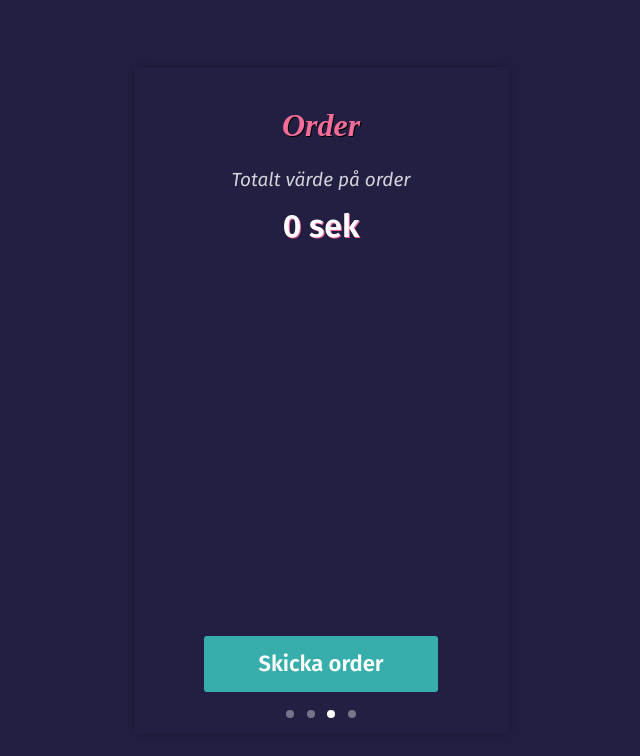
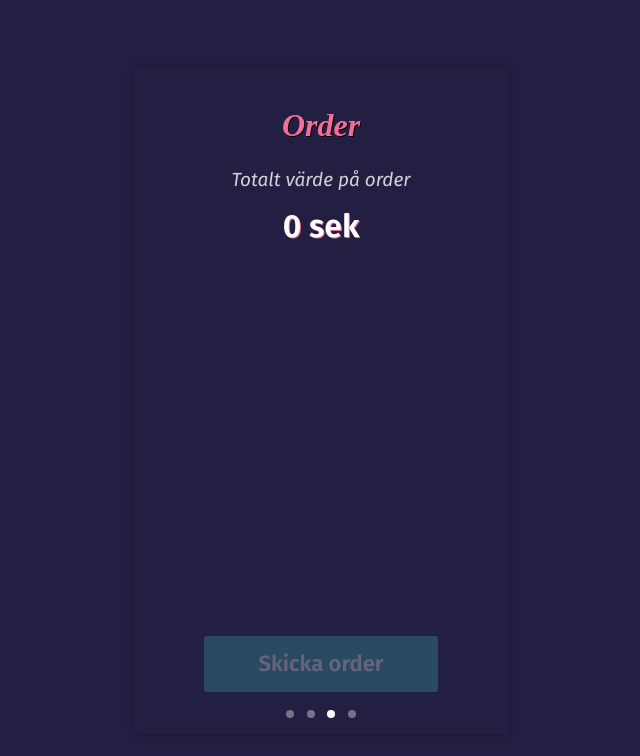
Before and after one commit to Magic-Poopers/Where-its-at, a React (Vite) app: page /sendorder in a window 1280 px wide. Shown: the top 756 px of the page, without its empty margins (319-959 px from the left). Built offline with nearby package versions, Linux system fonts and the light colour scheme; a web font is replaced by a local one.

Commit message:
Disabled Send Order btn if cart is empty

```diff
--- a/src/components/PrimaryButton.jsx
+++ b/src/components/PrimaryButton.jsx
@@ -1,10 +1,15 @@
 import React from "react";
 import styles from "./PrimaryButton.module.css";
 
-const PrimaryButton = ({ children, onClick }) => {
+const PrimaryButton = ({ children, onClick, isDisabled }) => {
+
   return (
-    <button type="button" className={styles.btn} onClick={onClick}>
-      {children}
+    <button
+      type="button"
+      className={isDisabled ? `${styles.btn} ${styles.disabled}` : styles.btn}
+      onClick={onClick}
+      disabled={isDisabled}>
+        {children}
     </button>
   );
 };
--- a/src/components/PrimaryButton.module.css
+++ b/src/components/PrimaryButton.module.css
@@ -18,3 +18,7 @@
   width: fit-content;
   cursor: pointer;
 }
+
+.disabled {
+  opacity: .3;
+}
--- a/src/pages/Orders.jsx
+++ b/src/pages/Orders.jsx
@@ -9,6 +9,7 @@ import { useNavigate } from "react-router-dom";
 const Orders = () => {
   const { cart, copyTickets } = useCart();
   const navigate = useNavigate();
+  let isDisabled = false;
 
   const calculateTotal = () => {
     return cart
@@ -23,13 +24,18 @@ const Orders = () => {
   const items = cart.map((item, index) => {
     return <OrderItem event={item} key={index} />;
   });
+
+  if (cart.length < 1) {
+    isDisabled = true;
+  }
+
   return (
     <div className={styles.container}>
       <Header title={"Order"} />
       {items}
       <p className={styles.total}>Totalt värde på order</p>
       <p className={styles.price}>{calculateTotal()} sek</p>
-      <PrimaryButton onClick={handleClick}>Skicka order</PrimaryButton>
+      <PrimaryButton onClick={handleClick} isDisabled={isDisabled}>Skicka order</PrimaryButton>
     </div>
   );
 };
```
